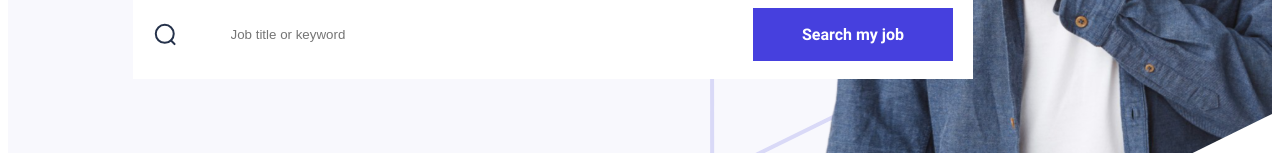
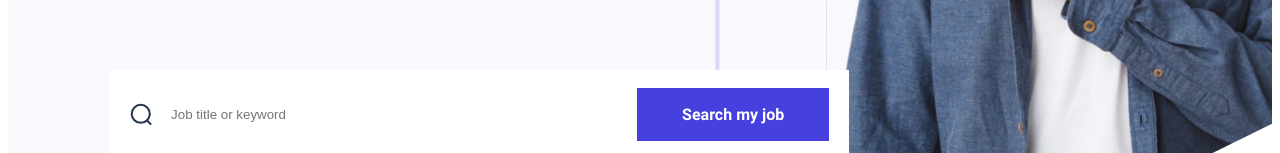
Before and after one commit to esraaRefaat/Jobs, a React (Vite) app: page / in a window 1280 px wide. Shown: the part 647-800 px from the top of the page. Built offline with nearby package versions, Linux system fonts and the light colour scheme; no server answers.

Commit message:
update Auth

```diff
--- a/src/pages/Home/home.module.css
+++ b/src/pages/Home/home.module.css
@@ -7,7 +7,7 @@
 
 .container {
     width: 100%;
-    /* background-color: #4640DE; */
+ /* background-color: #4640DE;  */
 }
 
 /* Styles for devices with a width between 480px and 767px */
@@ -318,16 +318,23 @@
     .imgBackground {
         background-image: url("/home.svg");
         background-repeat: no-repeat;
-        height: 794px;
+      height: 100vh;
+        width: 100%;
+        /* background-color: brown; */
+        background-size: cover;
+        position: relative;
     }
 
-    .formstyle {
-        padding-top: 560px;
-        margin-left: 125px
-    }
+
+        .formstyle {
+            position: absolute;
+           top:80%;
+           left:8%;
+        }
+
 
     .formContainer {
-        width: 800px;
+        width: 700px;
         background-color: #FFF;
         height: 89px;
         display: flex;
--- a/src/pages/Login/index.jsx
+++ b/src/pages/Login/index.jsx
@@ -33,8 +33,8 @@ const Login = () => {
     <div  style={{width:'50%',height:'100%'}}>
 
       <img src={logo}  style={{marginLeft:10,marginTop:10}}/>
-      <div style={{borderStyle:'outset',borderColor:'#4640DE',borderWidth:2,borderRadius:5,marginLeft:90,width:'545px',marginTop:35,height:'650px'}}>
-      <div style={{ display: 'flex', width: '100%', justifyContent: 'center' }}>
+      <div style={{borderStyle:'outset',borderColor:'#4640DE',borderWidth:2,borderRadius:5,marginLeft:'15%',width:'70%',marginTop:'15%',height:'650px'}}>
+     <div style={{ display: 'flex', width: '100%', justifyContent: 'center' }}>
         <CustomText
           text={'Login'}
           color="#4640DE"
--- a/src/pages/SignUp/index.jsx
+++ b/src/pages/SignUp/index.jsx
@@ -49,7 +49,7 @@ const SignUp = () => {
     <div style={{display:'flex',flexDirection:'row',justifyContent:'space-between'}}>
        <div  style={{width:'50%',height:'100%'}}>
         <img src={logo}  style={{marginLeft:10,marginTop:10}}/>
-        <div style={{borderStyle:'outset',borderColor:'#4640DE',borderWidth:2,borderRadius:5,marginLeft:90,width:'545px',marginTop:35,height:'650px'}}>
+        <div style={{borderStyle:'outset',borderColor:'#4640DE',borderWidth:2,borderRadius:5,marginLeft:'15%',width:'70%',marginTop:'15%',height:'650px'}}>
       <div style={{ display: 'flex', width: '100%', justifyContent: 'center'}}>
         <CustomText
           text={"Sign Up"}
```
